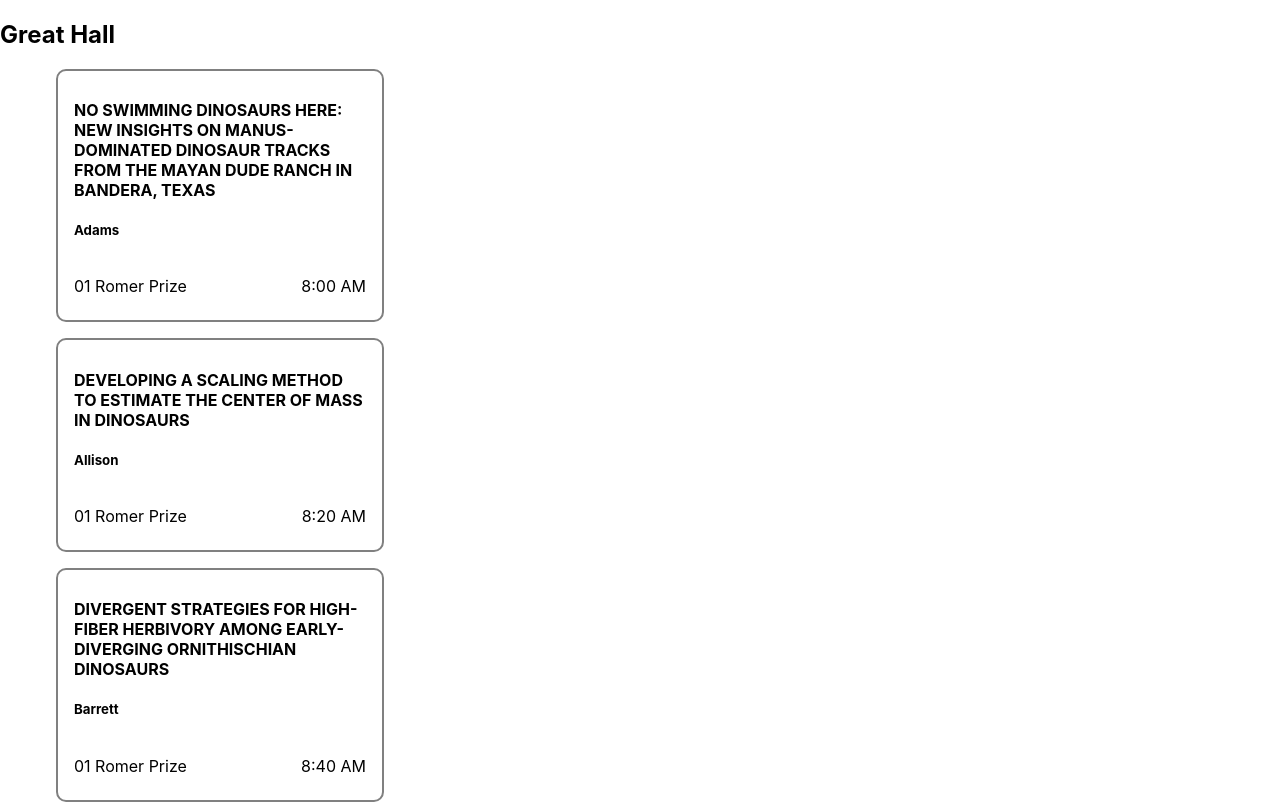
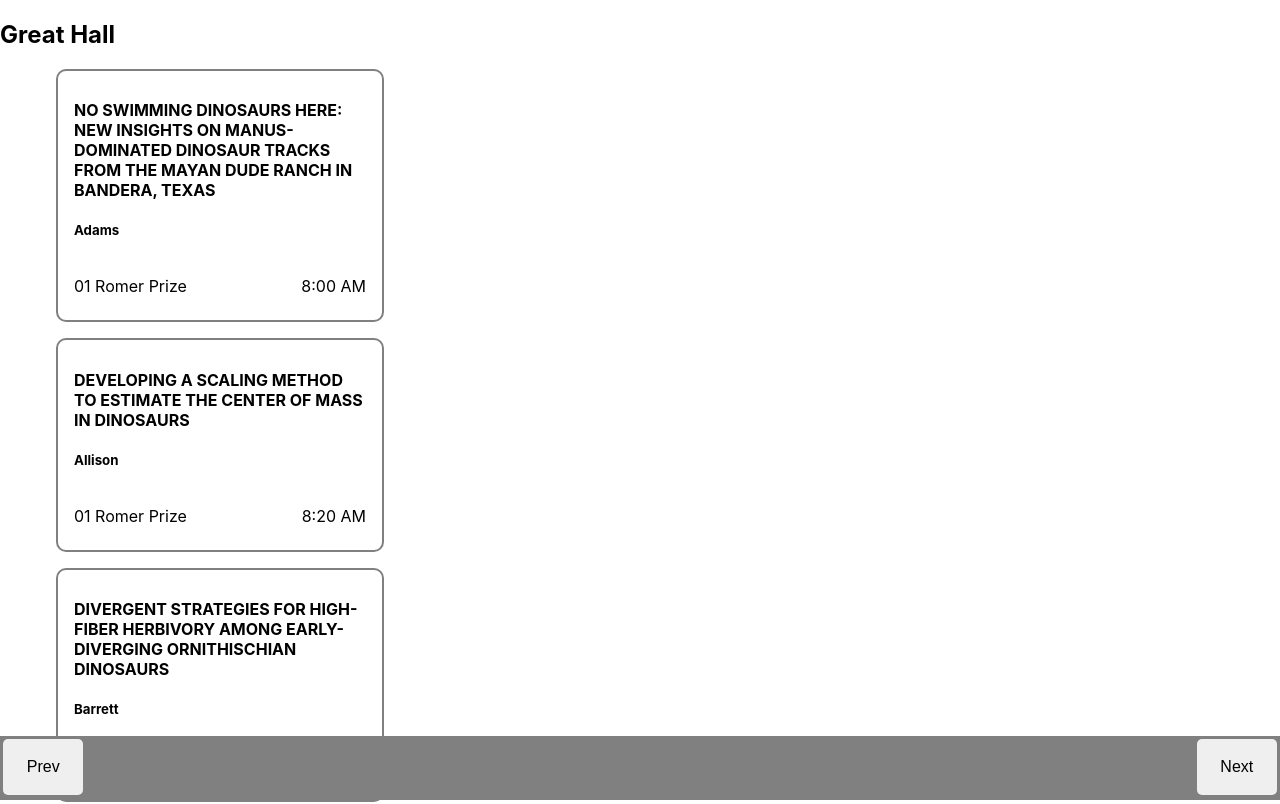
Before and after one commit to MeenaFoerderer/Capstone-project, a Next.js app: page /greatHall in a window 1280 px wide. Shown: the top 804 px of the page. Built offline with nearby package versions, Linux system fonts and the light colour scheme.

Commit message:
navBar positioning

```diff
--- a/components/RoomNav.js
+++ b/components/RoomNav.js
@@ -3,9 +3,14 @@ import styled from "styled-components";
 const NavBar = styled.div`
   background-color: gray;
   height: 4em;
+  width: 100%;
   display: flex;
   justify-content: space-between;
   padding: 0.2em;
+  position: fixed;
+  bottom: 0;
+  left: 0;
+  right: 0;
 `;
 
 const NavButton = styled.button`
```
